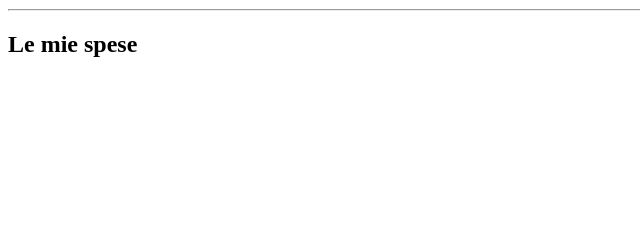
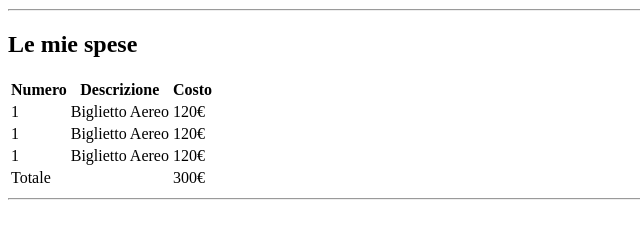
Before and after one commit to LorenzoGirinelli/html-london-trip, a plain HTML site: page index.html in a window 1280 px wide. Shown: the part 97-336 px from the top of the page, without its empty margins (0-640 px from the left). Drawn offline with Linux system fonts and the light colour scheme.

Commit message:
Tabella completa senza immagini

```diff
--- a/index.html
+++ b/index.html
@@ -9,9 +9,9 @@
 <body>
     <header>
         <h1>Il mio Viaggio a Londra</h1>
-        <img src="pexels-bill-emrich-230794-0" alt="">
-        <img src="pexels-bill-emrich-230794-1" alt="">
-        <img src="pexels-bill-emrich-230794-2" alt="">
+        <img src="pexels-bill-emrich-230794-0.jpg" alt="">
+        <img src="pexels-bill-emrich-230794-1.jpg" alt="">
+        <img src="pexels-bill-emrich-230794-2.jpg" alt="">
         <hr>
 
     </header>
@@ -22,6 +22,42 @@
 
         <section>
             <h2>Le mie spese</h2>
+            <table>
+                <thead>
+                    <tr>
+                        <th><strong>Numero</strong></th>
+                        <th><strong>Descrizione</strong></th>
+                        <th><strong>Costo</strong></th>
+                    </tr>
+
+                </thead>
+
+                <tbody>
+                    <tr>
+                        <td>1</td>
+                        <td>Biglietto Aereo</td>
+                        <td>120€</td>
+                    </tr>
+                    <tr>
+                        <td>1</td>
+                        <td>Biglietto Aereo</td>
+                        <td>120€</td>
+                    </tr>
+                    <tr>
+                        <td>1</td>
+                        <td>Biglietto Aereo</td>
+                        <td>120€</td>
+                    </tr>
+                </tbody>
+
+                <tfoot>
+                    <tr>
+                        <td colspan="2">Totale</td>
+                        <td>300€</td>
+                    </tr>
+                </tfoot>
+            </table>
+            <hr>
 
         </section>
     </main>
```
